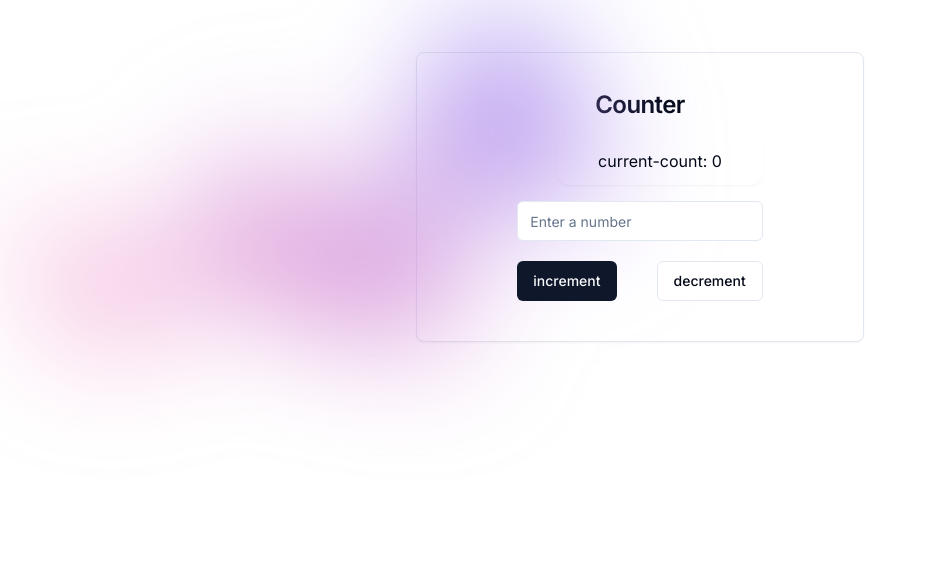
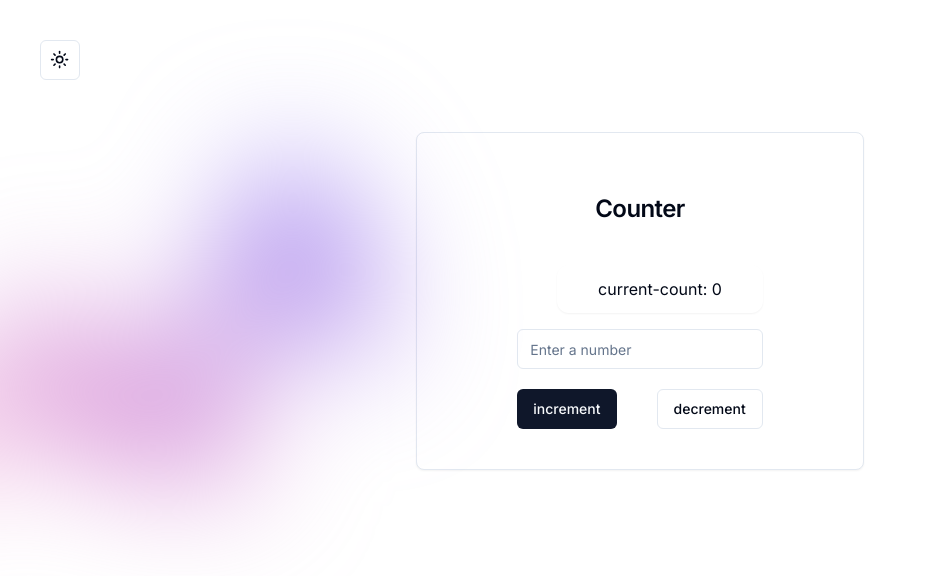
Before and after one commit to Marco6792/Counter-App, a Next.js app: page / in a window 1280 px wide. Shown: the top 576 px of the page, without its empty margins (0-927 px from the left). Built offline with nearby package versions, Linux system fonts and the light colour scheme.

Commit message:
second-commit

```diff
--- a/package.json
+++ b/package.json
@@ -28,6 +28,7 @@
     "clsx": "^2.0.0",
     "lucide-react": "^0.292.0",
     "next": "^14.0.4-canary.12",
+    "next-themes": "^0.2.1",
     "react": "^18",
     "react-dom": "^18",
     "react-hook-form": "^7.48.2",
--- a/src/app/layout.tsx
+++ b/src/app/layout.tsx
@@ -1,22 +1,28 @@
-import type { Metadata } from 'next'
-import { Inter } from 'next/font/google'
-import './globals.css'
+import { ThemeProvider } from "@/components/theme-provider";
+import type { Metadata } from "next";
+import { Inter } from "next/font/google";
+import "./globals.css";
 
-const inter = Inter({ subsets: ['latin'] })
+const inter = Inter({ subsets: ["latin"] });
 
 export const metadata: Metadata = {
-  title: 'Create Next App',
-  description: 'Generated by create next app',
+	title: "Create Next App",
+	description: "Generated by create next app",
+};
+
+export default function RootLayout({ children }: { children: React.ReactNode }) {
+	return (
+		<html lang="en">
+			<body className={inter.className}>
+				{" "}
+				<ThemeProvider
+					attribute="class"
+					defaultTheme="system"
+					enableSystem
+					disableTransitionOnChange>
+					{children}
+				</ThemeProvider>
+			</body>
+		</html>
+	);
 }
-
-export default function RootLayout({
-  children,
-}: {
-  children: React.ReactNode
-}) {
-  return (
-    <html lang="en">
-      <body className={inter.className}>{children}</body>
-    </html>
-  )
-}
--- a/src/app/page.tsx
+++ b/src/app/page.tsx
@@ -1,7 +1,7 @@
 "use client";
 import Counter from "@/components/Counter";
-import PolygonShape from "@/components/ui/PolygonShape";
-import { Card, CardTitle } from "@/components/ui/card";
+import { ModeToggle } from "@/components/ModeToggle";
+import { Card, CardHeader, CardTitle } from "@/components/ui/card";
 import { CounterProvider, initState } from "@/context/CounterContext";
 
 export default function Home() {
@@ -10,12 +10,18 @@ export default function Home() {
 			count={initState.count}
 			amount={initState.amount}
 			__isSignin={initState.__isSignin}>
-			<div className="p-3">
-				<PolygonShape />
-				<Card className="max-w-md mx-auto mt-10 md:p-10 p-12 flex flex-col justify-center items-center max-sm:max-w-7xl">
-					<CardTitle className="pb-5">Counter</CardTitle>
-					<Counter>{(num: number) => <>current-count: {num}</>}</Counter>
-				</Card>
+			<div>
+				<div className="ml-10 mt-10">
+					<ModeToggle></ModeToggle>
+				</div>
+				<div className="p-3">
+					<Card className="max-w-xl md:max-w-md mx-auto mt-10 md:p-10 p-16 flex flex-col justify-center items-center max-sm:max-w-7xl">
+						<CardHeader>
+							<CardTitle className="pb-5">Counter</CardTitle>
+						</CardHeader>
+						<Counter>{(num: number) => <>current-count: {num}</>}</Counter>
+					</Card>
+				</div>
 			</div>
 		</CounterProvider>
 	);
--- a/src/components/Counter.tsx
+++ b/src/components/Counter.tsx
@@ -1,6 +1,7 @@
 "use client";
 import { useCounter, useCounterAmount, useIsSignIn } from "@/context/CounterContext";
 import { ReactNode } from "react";
+import { ShapeContainer, ShapeContent } from "./ui/PolygonShape";
 import { Button } from "./ui/button";
 import { Input } from "./ui/input";
 
@@ -17,7 +18,10 @@ const Counter = ({ children }: ChildrenType) => {
 	const { amount, handleChangeInput } = useCounterAmount();
 
 	return (
-		<div className="relative">
+		<div>
+			<ShapeContainer className="absolute left-3 md:ml-10">
+				<ShapeContent className="dark:from-blue-400 -top-28 ml-10 max-sm:w-[20.125rem] "></ShapeContent>
+			</ShapeContainer>
 			<h1 className="ml-10 shadow-sm py-3 text-card-foreground rounded-xl text-center">
 				{children(count)}
 			</h1>
--- /dev/null
+++ b/src/components/ModeToggle.tsx
@@ -0,0 +1,33 @@
+"use client";
+
+import { Moon, Sun } from "lucide-react";
+import { useTheme } from "next-themes";
+
+import { Button } from "@/components/ui/button";
+import {
+	DropdownMenu,
+	DropdownMenuContent,
+	DropdownMenuItem,
+	DropdownMenuTrigger,
+} from "@/components/ui/dropdown-menu";
+
+export function ModeToggle() {
+	const { setTheme } = useTheme();
+
+	return (
+		<DropdownMenu>
+			<DropdownMenuTrigger asChild>
+				<Button variant="outline" size="icon">
+					<Sun className="h-[1.2rem] w-[1.2rem] rotate-0 scale-100 transition-all dark:-rotate-90 dark:scale-0" />
+					<Moon className="absolute h-[1.2rem] w-[1.2rem] rotate-90 scale-0 transition-all dark:rotate-0 dark:scale-100" />
+					<span className="sr-only">Toggle theme</span>
+				</Button>
+			</DropdownMenuTrigger>
+			<DropdownMenuContent align="end">
+				<DropdownMenuItem onClick={() => setTheme("light")}>Light</DropdownMenuItem>
+				<DropdownMenuItem onClick={() => setTheme("dark")}>Dark</DropdownMenuItem>
+				<DropdownMenuItem onClick={() => setTheme("system")}>System</DropdownMenuItem>
+			</DropdownMenuContent>
+		</DropdownMenu>
+	);
+}
--- /dev/null
+++ b/src/components/theme-provider.tsx
@@ -0,0 +1,8 @@
+"use client";
+
+import { ThemeProvider as NextThemesProvider } from "next-themes";
+import { type ThemeProviderProps } from "next-themes/dist/types";
+
+export function ThemeProvider({ children, ...props }: ThemeProviderProps) {
+	return <NextThemesProvider {...props}>{children}</NextThemesProvider>;
+}
--- a/src/components/ui/PolygonShape.tsx
+++ b/src/components/ui/PolygonShape.tsx
@@ -1,17 +1,33 @@
-const PolygonShape = () => {
-	return (
+import { cn } from "@/lib/utils";
+import * as React from "react";
+
+const ShapeContainer = React.forwardRef<HTMLDivElement, React.HTMLAttributes<HTMLDivElement>>(
+	({ className, ...props }, ref) => (
 		<div
-			className="blur-3xl fixed md:ml-[18rem] max-w-lg max-sm:overflow-hidden max-sm:-mt-20"
-			aria-hidden="true">
+			ref={ref}
+			className={cn(
+				"blur-3xl fixed md:ml-[18rem] max-w-lg max-sm:overflow-hidden max-sm:-mt-20",
+				className,
+			)}
+			{...props}
+		/>
+	),
+);
+const ShapeContent = React.forwardRef<HTMLDivElement, React.HTMLAttributes<HTMLDivElement>>(
+	({ className, ...props }, ref) => (
 		<div
-				className=" aspect-[1155/678] max-sm:w-[15.125rem] w-[36.125rem] -translate-x-1/2 bg-gradient-to-tr from-[#ff80b5] to-[#9089fc] relative "
+			ref={ref}
+			className={cn(
+				" aspect-[1155/678] max-sm:w-[15.125rem] w-[36.125rem] -translate-x-1/2 bg-gradient-to-tr from-[#ff80b5] to-[#9089fc] relative ",
+				className,
+			)}
+			{...props}
 			style={{
 				clipPath:
 					"polygon(74.1% 44.1%, 100% 61.6%, 97.5% 26.9%, 85.5% 0.1%, 80.7% 2%, 72.5% 32.5%, 60.2% 62.4%, 52.4% 68.1%, 47.5% 58.3%, 45.2% 34.5%, 27.5% 76.7%, 0.1% 64.9%, 17.9% 100%, 27.6% 76.8%, 76.1% 97.7%, 74.1% 44.1%)",
 			}}
 		/>
-		</div>
+	),
 );
-};
 
-export default PolygonShape;
+export { ShapeContainer, ShapeContent };
--- a/src/components/ui/input.tsx
+++ b/src/components/ui/input.tsx
@@ -5,14 +5,14 @@ import { Label } from "@radix-ui/react-dropdown-menu";
 
 export interface InputProps extends React.InputHTMLAttributes<HTMLInputElement> {
 	label?: string;
-	icon?: React.ReactElement;
+	Icon?: React.ReactElement;
 }
 
 const Input = React.forwardRef<HTMLInputElement, InputProps>(
-	({ className, type, label, icon, ...props }, ref) => {
+	({ className, type, label, Icon, ...props }, ref) => {
 		return (
 			<div>
-				{!!label && <Label></Label>}
+				{!!label && <Label>{label}</Label>}
 				<input
 					type={type}
 					className={cn(
```
Also changed, not shown: 1 other file (tests, documents, lock files or other folders). Lines whose indentation alone changed are shown as unchanged.
